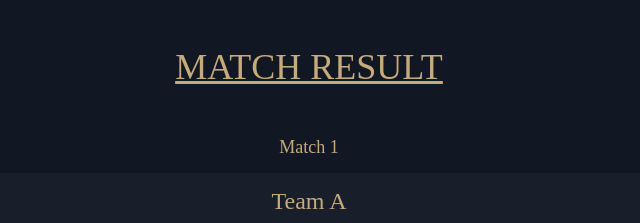
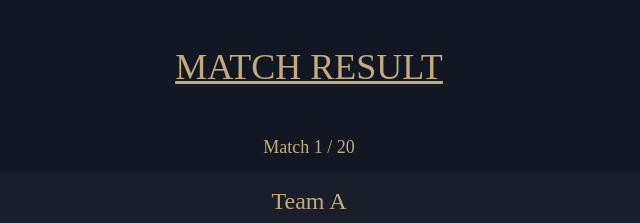
Before and after one commit to ikuy1203/BadMatch, a React (Vite) app: page /match in a window 1280 px wide. Shown: the top 223 px of the page, without its empty margins (331-971 px from the left). Built offline with nearby package versions, Linux system fonts and the light colour scheme.

Commit message:
Add total match count to match page

```diff
--- a/src/hooks/useMatchResult.hook.ts
+++ b/src/hooks/useMatchResult.hook.ts
@@ -6,6 +6,10 @@ export const useMatchResult = (
   return matchPairs[players - 5][match % matchPairs[players - 5].length];
 };
 
+export const getTotalMatches = (players: number) => {
+  return matchPairs[players - 5]?.length ?? 0;
+};
+
 const matchPairs = [
   [
     // Match 1
--- a/src/pages/match/index.tsx
+++ b/src/pages/match/index.tsx
@@ -2,7 +2,10 @@ import { useState } from 'react';
 import { AiOutlineCaretLeft, AiOutlineCaretRight } from 'react-icons/ai';
 import { useSearchParams } from 'react-router-dom';
 import { Button } from '@/components/ui/button.tsx';
-import { useMatchResult } from '@/hooks/useMatchResult.hook.ts';
+import {
+  getTotalMatches,
+  useMatchResult,
+} from '@/hooks/useMatchResult.hook.ts';
 
 export const MatchPage: React.FC = () => {
   const [searchParams] = useSearchParams();
@@ -12,6 +15,8 @@ export const MatchPage: React.FC = () => {
   const players = Number(searchParams.get('players')) || 8;
 
   const { teamA, teamB } = useMatchResult(match, players, courts);
+  const totalMatches = getTotalMatches(players);
+  const displayMatch = totalMatches > 0 ? (match % totalMatches) + 1 : 0;
 
   console.log(`Courts: ${courts}, Players: ${players}`);
 
@@ -22,7 +27,9 @@ export const MatchPage: React.FC = () => {
           MATCH RESULT
         </div>
         <div className="flex h-2/3 w-screen flex-col items-center">
-          <span className="text-fontColor text-lg">Match {match + 1}</span>
+          <span className="text-fontColor text-lg">
+            Match {displayMatch} / {totalMatches}
+          </span>
           <PlayerCard
             playerName1={teamA.player1}
             playerName2={teamA.player2}
```
